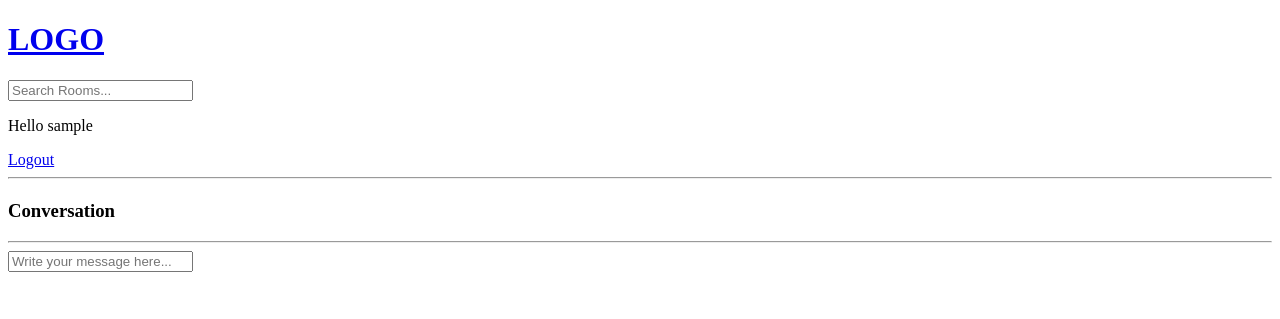
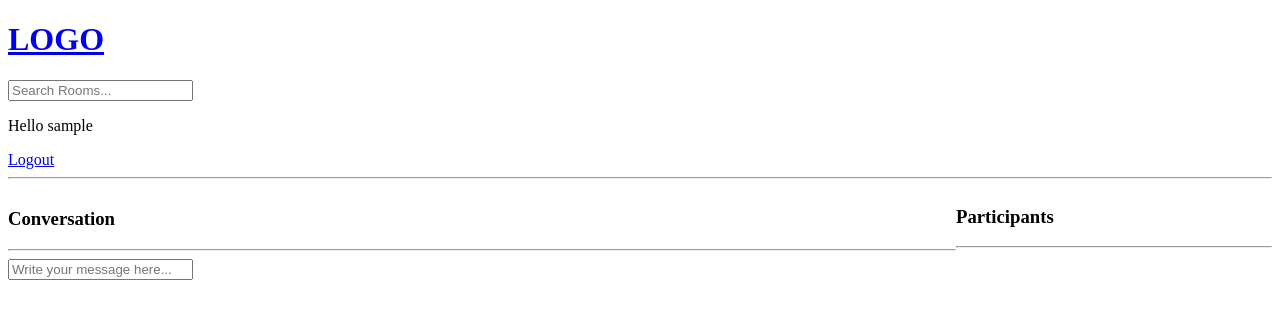
Before and after one commit to jsumit649/studybuddy, a Django app: template base/templates/base/room.html in a window 1280 px wide. Shown: the top 319 px of the page. Run offline with Django 5.2, Linux system fonts and the light colour scheme; the template is opened without the code that fills it, so the values that code supplies are empty; the visitor is signed in with stand-in values (Sample User, id 1).

Commit message:
added participants

```diff
--- a/base/models.py
+++ b/base/models.py
@@ -19,7 +19,7 @@ class Room(models.Model):
     topic = models.ForeignKey(Topic, on_delete=models.SET_NULL, null=True)
     name = models.CharField(max_length=200)
     description = models.TextField(null=True, blank=True)
-    # participants  =
+    participants  = models.ManyToManyField(User, related_name= 'participants', blank=True)
     updated = models.DateTimeField(auto_now=True)
     created = models.DateTimeField(auto_now_add=True)
 
--- a/base/templates/base/room.html
+++ b/base/templates/base/room.html
@@ -1,6 +1,17 @@
 {% extends 'main.html' %}
 
 {% block content %}
+
+<style>
+    .room-container{
+        display: grid;
+        grid-template-columns: 3fr 1fr;
+    }
+</style>
+
+<div class="room-container">
+
+    <div>
 
         <h1>{{room.name}}</h1>
 
@@ -29,4 +40,18 @@
         </div>
         {% endif %}
 
+    </div>
+
+    <div>
+        <h3>Participants</h3>
+        <hr>
+        {% for user in participants %}
+        <div>
+            <p>@{{user.username}}</p>
+        </div>
+        {% endfor %}
+    </div>
+
+</div>
+
 {% endblock content %}
--- a/base/views.py
+++ b/base/views.py
@@ -87,6 +87,7 @@ def home(request):
 def room(request, pk):
     room = Room.objects.get(id=pk)
     room_messages = room.message_set.all().order_by('-created')
+    participants = room.participants.all()
 
     if request.method == 'POST':
         message = Message.objects.create(
@@ -96,7 +97,7 @@ def room(request, pk):
         )
         return redirect('room', pk=room.id)
 
-    context = {"room": room, 'room_messages' : room_messages}  # Prepare context with the room data
+    context = {"room": room, 'room_messages' : room_messages, 'participants': participants}  # Prepare context with the room data
 
     return render(request, "base/room.html", context)  # Render the room page template
 
```
Also changed, not shown: base/migrations/0004_room_participants.py (added). Lines whose indentation alone changed are shown as unchanged.
